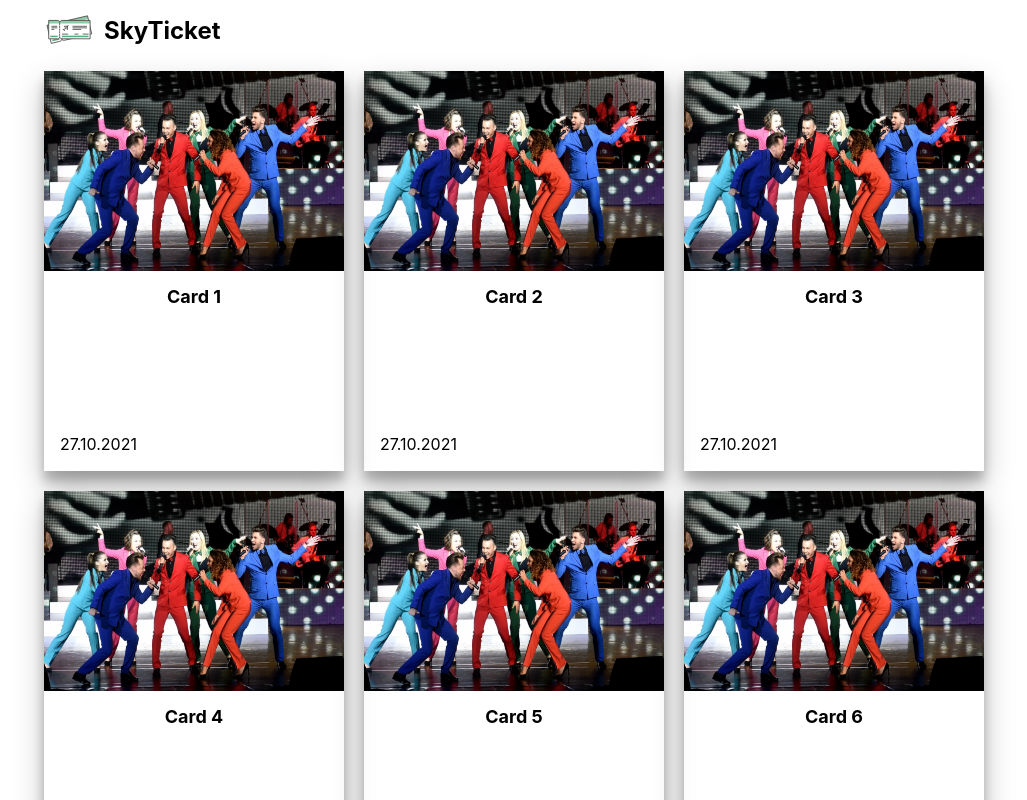
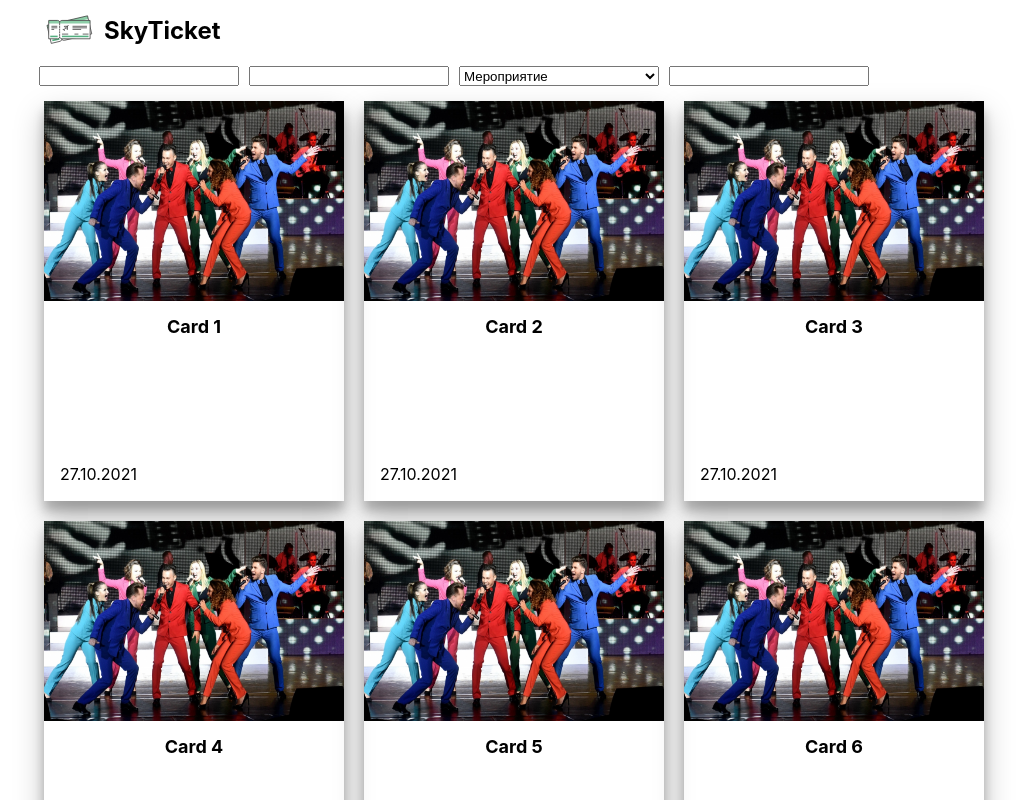
Before and after one commit to kandiana/skypro_skyticket, a React (Create React App) app in the folder projects/selling-tickets/: page / in a window 1280 px wide. Shown: the top 800 px of the page, without its empty margins (106-1133 px from the left). Built offline with nearby package versions, Linux system fonts and the light colour scheme.

Commit message:
added component Menu + style burgerMenu

```diff
--- a/projects/selling-tickets/src/App.scss
+++ b/projects/selling-tickets/src/App.scss
@@ -12,7 +12,7 @@
   }
 }
 
-@media screen and (max-width: 980px) {
+@media screen and (max-width: 768px) {
   .App {
     padding: 0;
   }
--- a/projects/selling-tickets/src/App.tsx
+++ b/projects/selling-tickets/src/App.tsx
@@ -3,6 +3,7 @@ import './App.scss';
 import { Button } from './components/Button/Button';
 import { CardsContainer } from './components/CardsContainer/CardsContainer';
 import { Header } from './components/Header/Header';
+import { Menu } from './components/Menu/Menu';
 
 
 const App: FC = () => {
@@ -13,6 +14,7 @@ const App: FC = () => {
   return (
     <div className="App">
       <Header headerTitle = 'SkyTicket'/>
+      <Menu />
       <CardsContainer />
       <Button buttonText='Купить' handleClick={handleClick}/>
     </div>
--- a/projects/selling-tickets/src/_variables.scss
+++ b/projects/selling-tickets/src/_variables.scss
@@ -1,3 +1,5 @@
 $red: #770000;
 $blue: #5ebdf5;
 $shadow: 0 14px 28px rgba(0,0,0,0.25), 0 10px 10px rgba(0,0,0,0.22);
+$white: #fff;
+$grey: rgba(24, 39, 51, 0.85);
--- a/projects/selling-tickets/src/components/Card/Card.scss
+++ b/projects/selling-tickets/src/components/Card/Card.scss
@@ -12,7 +12,7 @@
 
 }
 
-@media screen and (max-width: 980px) {
+@media screen and (max-width: 768px) {
     .Card {
       height: 300px;
     }
--- a/projects/selling-tickets/src/components/CardsContainer/CardsContainer.scss
+++ b/projects/selling-tickets/src/components/CardsContainer/CardsContainer.scss
@@ -5,7 +5,7 @@
     width: 100%;
 }
 
-@media screen and (max-width: 980px) {
+@media screen and (max-width: 768px) {
     .CardsContainer {
       justify-content: center;
     }
--- a/projects/selling-tickets/src/components/EventImage/EventImage.scss
+++ b/projects/selling-tickets/src/components/EventImage/EventImage.scss
@@ -3,7 +3,7 @@
     height: 50%;
 }
 
-@media screen and (max-width: 980px) {
+@media screen and (max-width: 768px) {
     .EventImage {
       height: 65%;
     }
--- /dev/null
+++ b/projects/selling-tickets/src/components/Menu/Menu.scss
@@ -0,0 +1,93 @@
+@import '/src/variables';
+
+.Menu {
+  width: 100%;
+
+  &__wrapper {
+    display: flex;
+    justify-content: flex-start;
+    flex-wrap: wrap;
+  }
+
+  &__input {
+    width: 200px;
+    height: 20px;
+    margin: 5px;
+  }
+
+  &__burgerButton {
+    display: none;
+  }
+}
+
+@media screen and (max-width: 768px) {
+  .Menu {
+    &__wrapper {
+        display: none;
+    }
+
+    &__burgerWrapper{
+      display: flex;
+      flex-direction: column;
+      align-items: center;
+      width: 100%;
+      background-color: $grey;
+    }
+
+    &__input {
+      width: 250px;
+      height: 36px;
+      font-size: 20px;
+      color: $white;
+      background-color: $blue;
+      border: none;
+    }
+
+    &__burgerButton {
+      position: absolute;
+      z-index: 2;
+      top: 0;
+      right: 10%;
+      display: block;
+      width: 64px;
+      height: 64px;
+      background-color: transparent;
+      cursor: pointer;
+      border: none;
+
+      &--closed::after {
+        content: '';
+        position: absolute;
+        top: 26px;
+        right: 20px;
+        width: 24px;
+        height: 1.5px;
+        background-color: $red;
+        box-shadow: 0 8px 0 0 $red, 0 16px 0 0 $red;
+      }
+    }
+
+    &__burgerButton--opened {
+      &::before,
+      &::after {
+        content: '';
+        position: absolute;
+        top: 30px;
+        right: 19px;
+        width: 24px;
+        height: 2px;
+        background-color: $red;
+      }
+
+      &::before {
+        transform: rotate(45deg);
+        box-shadow: none;
+      }
+
+      &::after {
+        transform: rotate(-45deg);
+        box-shadow: none;
+      }
+    }
+  }
+}
--- /dev/null
+++ b/projects/selling-tickets/src/components/Menu/Menu.tsx
@@ -0,0 +1,50 @@
+import { FC, useState } from 'react';
+import './Menu.scss'
+
+
+
+export const Menu: FC = () => {
+    const [buttonState, setButtonState] = useState({
+        toggle: false,
+        wrapper: false,
+    });
+
+    const toggleMenu = buttonState.toggle ? 'Menu__burgerButton--opened' : 'Menu__burgerButton--closed';
+    const wrapperMenu = buttonState.wrapper ? 'Menu__burgerWrapper' : 'Menu__wrapper';
+
+    const handleBurgerClick = (e: React.MouseEvent) => {
+        console.log('click')
+
+        setButtonState(prev => ({
+            ...prev,
+            toggle: !prev.toggle,
+            wrapper: !prev.wrapper
+        })
+        ) }
+
+    return (
+        <form className='Menu'>
+            <div className={wrapperMenu}>
+                <div className='Menu__field'>
+                    <label htmlFor='calendar' className='Menu__label'></label>
+                    <input className='Menu__input' />
+                </div>
+                <div className='Menu__field'>
+                    <label htmlFor='calendar' className='Menu__label'></label>
+                    <input className='Menu__input' />
+                </div>
+                <div className='Menu__field'>
+                    <label htmlFor='event' className='Menu__label'></label>
+                    <select className='Menu__input'>
+                        <option value=''>Мероприятие</option>
+                    </select>
+                </div>
+                <div className='Menu__field'>
+                    <label htmlFor='search' className='Menu__label'></label>
+                    <input className='Menu__input' />
+                </div>
+            </div>
+            <button type='button' className={'Menu__burgerButton ' + toggleMenu} onClick={handleBurgerClick}></button>
+        </form>
+    );
+};
```
